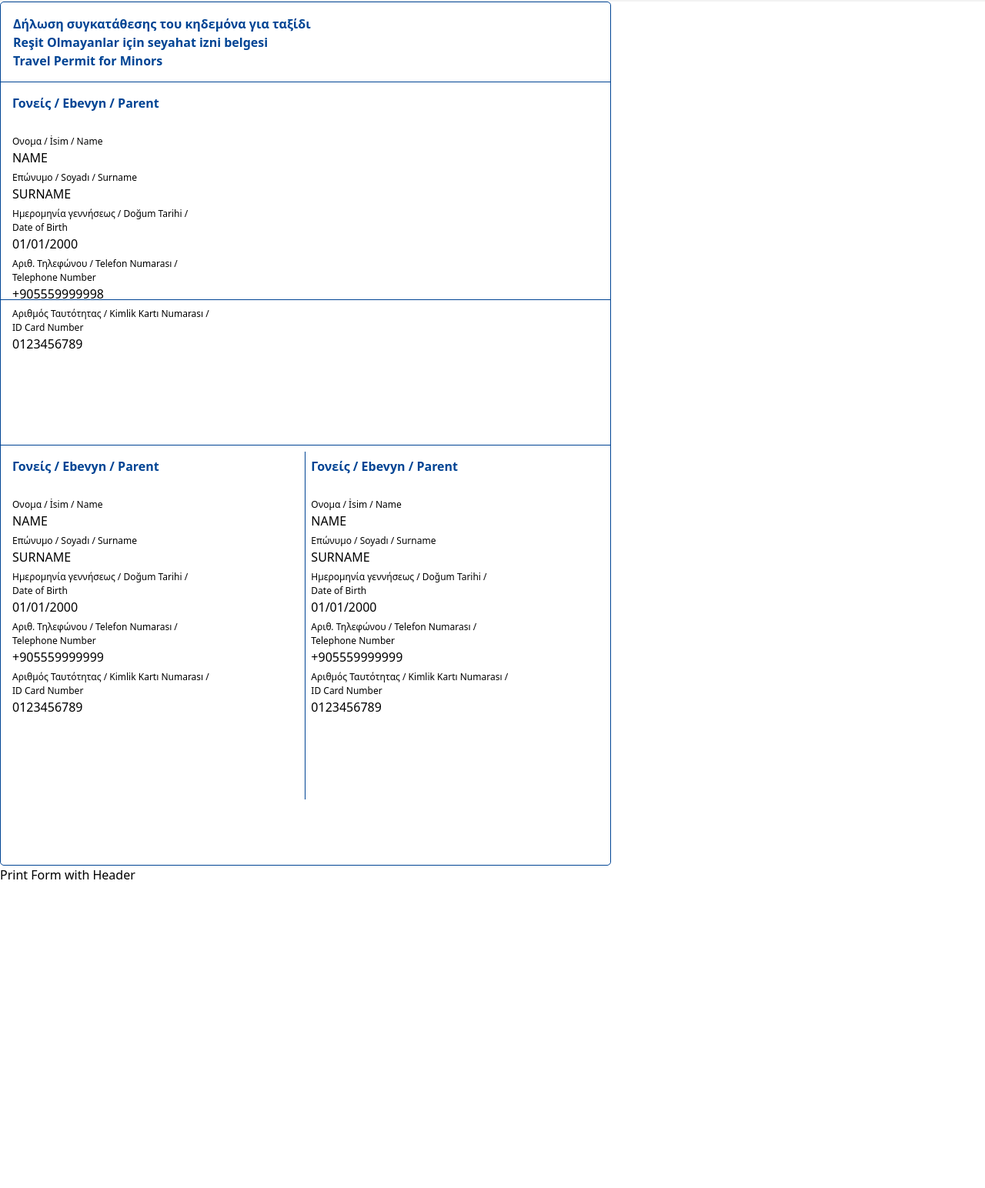
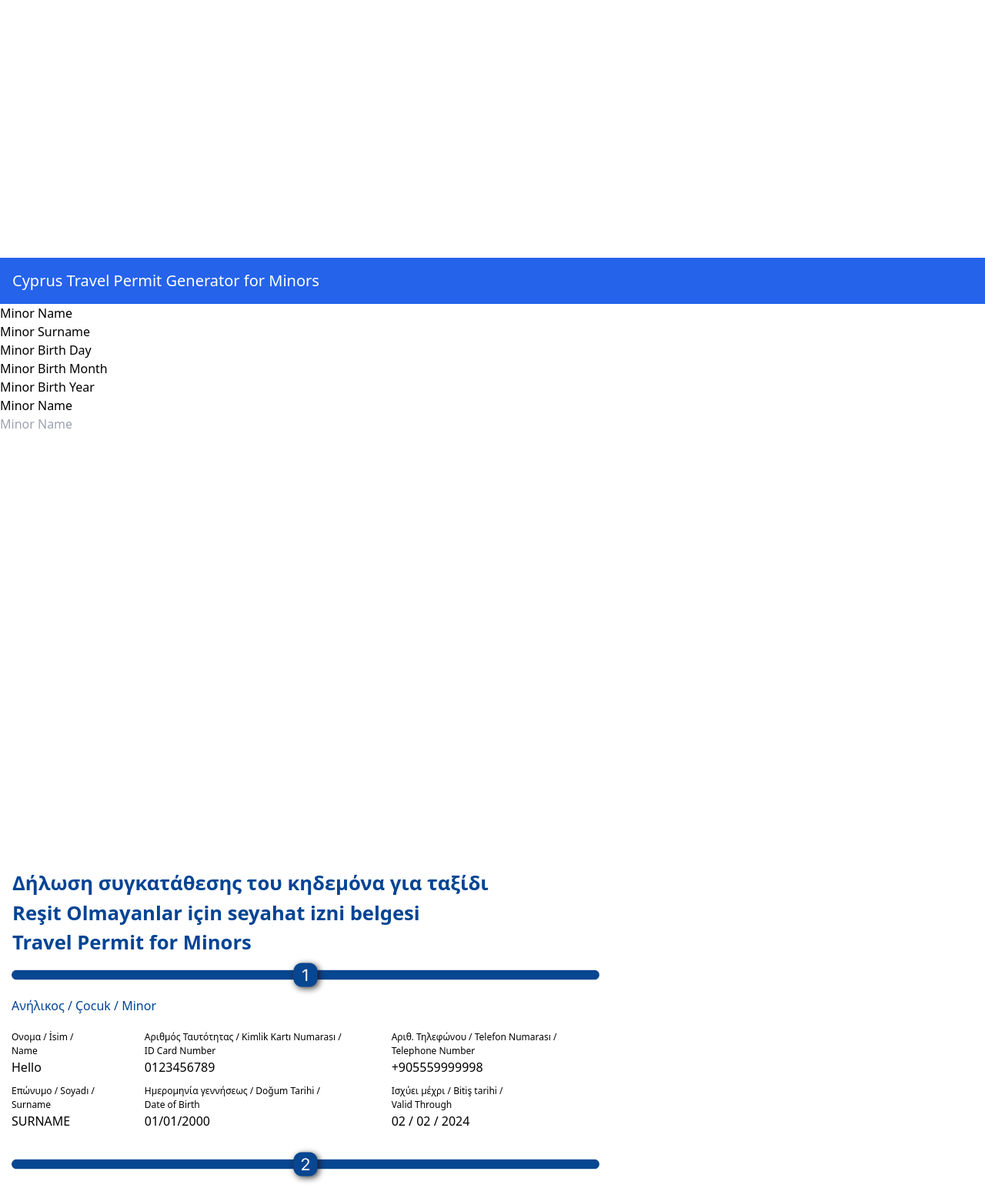
Before and after one commit to PPP0E/travel-permit-generator, a plain HTML site: page index.html in a window 1280 px wide. Shown: the part 465-2009 px from the top of the page at 77% size. Before the commit the page ends 1614 px from the top, so only its background shows below. Drawn offline with Linux system fonts and the light colour scheme.

Commit message:
Deploying to gh-pages from @ PPP0E/travelpermitgenerator@3c46e61e9fd87afe8f05f8bf2f8a7237587c85ec 🚀

```diff
--- a/index.html
+++ b/index.html
@@ -8,69 +8,136 @@
   <meta content="width=device-width, initial-scale=1" name="viewport" />
 
   <title>CY Travel Permit Generator</title>
-  <link rel="stylesheet" href="/attributes/styles.css">
   <link rel="stylesheet" href="/style.css">
-  <link rel="stylesheet" type="text/css" href="print.css">
-  <script src="bundle.js"></script>
   <link rel="preconnect" href="https://fonts.googleapis.com">
   <link rel="preconnect" href="https://fonts.gstatic.com" crossorigin>
   <link
-    href="https://fonts.googleapis.com/css2?family=Roboto:ital,wght@0,100;0,300;0,400;0,500;1,100;1,300;1,400;1,500&display=swap"
+    href="https://fonts.googleapis.com/css2?family=Open+Sans:ital,wght@0,300;0,400;0,500;0,600;0,700;0,800;1,300;1,400;1,500;1,600;1,700;1,800&display=swap"
     rel="stylesheet">
 </head>
 
 <body>
+
+
+
+  <div class="page1">
     <header>
       <div class="text-center text-gray-800 py-20 px-6">
         <h1 class="text-5xl font-bold mt-0 mb-6">Cyprus Travel Permit Generator for Minors</h1>
         <h3 class="text-2xl font-bold mb-2">Δήλωση συγκατάθεσης του κηδεμόνα για ταξίδι</h3>
         <h3 class="text-2xl font-bold mb-2">Reşit Olmayanlar için seyahat izni belgesi</h3>
         <h3 class="text-2xl font-bold mb-8">Travel Permit for Minors</h3>
-      <a class="inline-block px-6 py-2.5 bg-blue-600 text-white font-medium text-xs leading-tight uppercase rounded shadow-md hover:bg-blue-700 hover:shadow-lg focus:bg-blue-700 focus:shadow-lg focus:outline-none focus:ring-0 active:bg-blue-800 active:shadow-lg transition duration-150 ease-in-out"
-        data-mdb-ripple="true" data-mdb-ripple-color="light" href="/generate/" role="button">Get started</a>
+        <a href=" #generate" class="inline-block px-6 py-2.5 bg-blue-600 text-white font-medium text-xs leading-tight uppercase rounded
+          shadow-md hover:bg-blue-700 hover:shadow-lg focus:bg-blue-700 focus:shadow-lg focus:outline-none focus:ring-0
+          active:bg-blue-800 active:shadow-lg transition duration-150 ease-in-out align-middle justify-center'
+          data-mdb-ripple=true data-mdb-ripple-color=light" href="#generate" role="button">Get started</a>
       </div>
     </header>
+  </div>
+
+
+
+
+
+  <div class="page2" id="generate">
+
     <div>
-    <nav>
+      <nav class="bg-blue-600 text-white font-medium text-xl">
         <h1>Cyprus Travel Permit Generator for Minors</h1>
       </nav>
     </div>
-  <div id="page">
+    <form>
+      <label for="" class="label" id="">
+        <h3>Minor Name</h3>
+      </label>
+      <label for="" class="label" id="">
+        <h3>Minor Surname</h3>
+      </label>
+      <label for="" class="label" id="">
+        <h3>Minor Birth Day</h3>
+      </label>
+      <label for="" class="label" id="">
+        <h3>Minor Birth Month</h3>
+      </label>
+      <label for="" class="label" id="">
+        <h3>Minor Birth Year</h3>
+      </label>
+      <label for="" class="label" id="">
+        <h3>Minor Name</h3>
+      </label>
+
+      <input type="text" name="minorName" id="" class="input" placeholder="Minor Name">
+    </form>
+  </div>
+
+
+
+
+
+
+
+
+  </div>
+  <div id="page" class="">
     <div id="title">
-      <h2>Δήλωση συγκατάθεσης του κηδεμόνα για ταξίδι</h2>
-      <h2>Reşit Olmayanlar için seyahat izni belgesi</h2>
-      <h2>Travel Permit for Minors</h1>
+      <span>Δήλωση συγκατάθεσης του κηδεμόνα για ταξίδι</span>
+      <span>Reşit Olmayanlar için seyahat izni belgesi</span>
+      <span>Travel Permit for Minors</span>
     </div>
     <div id="minor">
-      <div class="minorIn">
-        <h2 class="title">Γονείς / Ebevyn / Parent </h2>
-        <br />
-        <h3 class="name">Ονομα / İsim / Name</h3>
-        <h3 class="data">NAME</h3>
+      <div>
+        <img class='minor1img' src="/img/minor1.png" alt="">
 
-        <h3 class="name">Eπώνυμο / Soyadı / Surname</h3>
-        <h3 class="data">SURNAME</h3>
+        <h2 class="title minorIn">Ανήλικος / Çocuk / Minor </h2>
+
+        <div class="flex-row">
+
+          <div class="pd-15 pd-r-50">
+
+            <h3 class="name">Ονομα / İsim /</h3>
+            <h3 class="name">Name</h3>
+
+            <h3 class="data" id="minorName">NAME</h3>
+
+            <h3 class="name">Eπώνυμο / Soyadı /</h3>
+            <h3 class="name">Surname</h3>
+
+            <h3 class="data" id="minorSurname">SURNAME</h3>
+          </div>
+          <div class="pd-15 pd-r-50">
+            <h3 class="name">Αριθμός Ταυτότητας / Kimlik Kartı Numarası / </h3>
+            <h3 class="name">ID Card Number</h3>
+            <h3 class="data" id="minorId">0123456789</h3>
 
             <h3 class="name">Ημερομηνία γεννήσεως / Doğum Tarihi /</h3>
             <h3 class="name">Date of Birth</h3>
-        <h3 class="data">01/01/2000</h3>
-
+            <h3 class="data" id="minorBirthday">01/01/2000</h3>
+          </div>
+          <div class="pd-15">
             <h3 class="name">Αριθ. Τηλεφώνου / Telefon Numarası /</h3>
             <h3 class="name">Telephone Number</h3>
-        <h3 class="data">+905559999998</h3>
+            <h3 class="data" id="minorPhone">+905559999998</h3>
 
-        <h3 class="name">Αριθμός Ταυτότητας / Kimlik Kartı Numarası / </h3>
-        <h3 class="name">ID Card Number</h3>
-        <h3 class="data">0123456789</h3>
+
+
+            <h3 class="name">Ισχύει μέχρι / Bitiş tarihi / </h3>
+            <h3 class="name">Valid Through</h3>
+            <h3 class="data" id="minorId">02 / 02 / 2024</h3>
+          </div>
+
+
+        </div>
+
       </div>
     </div>
     <div id="decleration">
+      <img class='minor1img' src="/img/minor2.png" alt="">
 
     </div>
     <div id="parents">
       <div id="parent1">
+        <img class='parent1img' src="/img/parent1.png" alt="">
         <h2 class="title">Γονείς / Ebevyn / Parent </h2>
-        <br />
         <h3 class="name">Ονομα / İsim / Name</h3>
         <h3 class="data">NAME</h3>
 
@@ -90,8 +157,9 @@
         <h3 class="data">0123456789</h3>
       </div>
       <div id="parent2">
+        <img class='parent1img' src="/img/parent2.png" alt="">
+
         <h2 class="title">Γονείς / Ebevyn / Parent </h2>
-        <br />
         <h3 class="name">Ονομα / İsim / Name</h3>
         <h3 class="data">NAME</h3>
 
--- a/style.css
+++ b/style.css
@@ -7,9 +7,18 @@
   padding: 0;
 }
 
+body {
+  height: 100%;
+}
+
 html {
-  background-color: rgb(0, 0, 0), ;
-  font-family: 'Roboto', sans-serif;
+  background-color: rgba(94, 94, 94, 0.686), ;
+  height: 100%;
+  scroll-behavior: smooth;
+  font-family: 'Arial', sans-serif;
+  -webkit-print-color-adjust: exact;
+
+
 }
 
 nav {
@@ -20,19 +29,28 @@
   background-color: #f2f2f2;
 }
 
+.show {
+  display: none;
+}
+
 #page {
   height: 297mm;
   width: 210mm;
-  border: var(--eublue) solid 1px;
+  border-radius: 5px;
+  /*   border: var(--eublue) solid 1px;
+ */
   border-radius: 5px;
 }
 
 #title {
-  font-weight: bold;
+  font-weight: 700;
+  font-size: 1.6rem;
   text-align: left;
   padding: 1rem;
-  border-bottom: var(--eublue) solid 1px;
   height: 27.5mm;
+  justify-content: center;
+  display: flex;
+  flex-direction: column;
 
 }
 
@@ -40,21 +58,20 @@
   font-weight: bold;
   text-align: left;
   width: 100%;
-  height: 75mm;
-  border-bottom: var(--eublue) solid 1px;
+  height: 65mm;
 }
 
 .minorIn {
-  padding: 15px;
+  padding-left: 15px;
 }
 
 #decleration {
   font-weight: bold;
   text-align: left;
   width: 100%;
-  height: 50mm;
-  border-bottom: var(--eublue) solid 1px;
-
+  height: 75mm;
+  /*   border-bottom: var(--eublue) solid 1px;
+ */
 }
 
 #parents {
@@ -71,7 +88,6 @@
   text-align: left;
   width: 50%;
   height: 100%;
-  border-right: var(--eublue) solid 1px;
   padding: 7.5px;
 
 
@@ -88,7 +104,6 @@
 
 #title {
   color: var(--eublue);
-
 }
 
 .name {
@@ -100,11 +115,46 @@
 
 .data {
   font-weight: 500;
-  margin-bottom: 5px;
+  margin-bottom: 10px;
 }
 
 .title {
   font-weight: bold;
   margin-bottom: 5px;
   color: var(--eublue);
+  font-weight: 250;
+
 }
+
+.flex-row {
+  display: flex;
+  flex-direction: row;
+  height: 20px;
+
+}
+
+.pd-15 {
+  padding: 15px;
+}
+
+.page1 {
+  height: 100%;
+}
+
+.page2 {
+  height: 100%;
+}
+
+.parent1img {
+  width: 100%;
+}
+
+.minor1img {
+  width: 100%;
+  padding-left: 15px;
+  padding-right: 15px;
+}
+
+.pd-r-50 {
+  padding-right: 50px;
+}
```
Also changed, not shown: bundle.js, img/minor1.png (added), img/minor2.png (added), img/parent1.png (added), img/parent2.png (added). Lines whose indentation alone changed are shown as unchanged.
